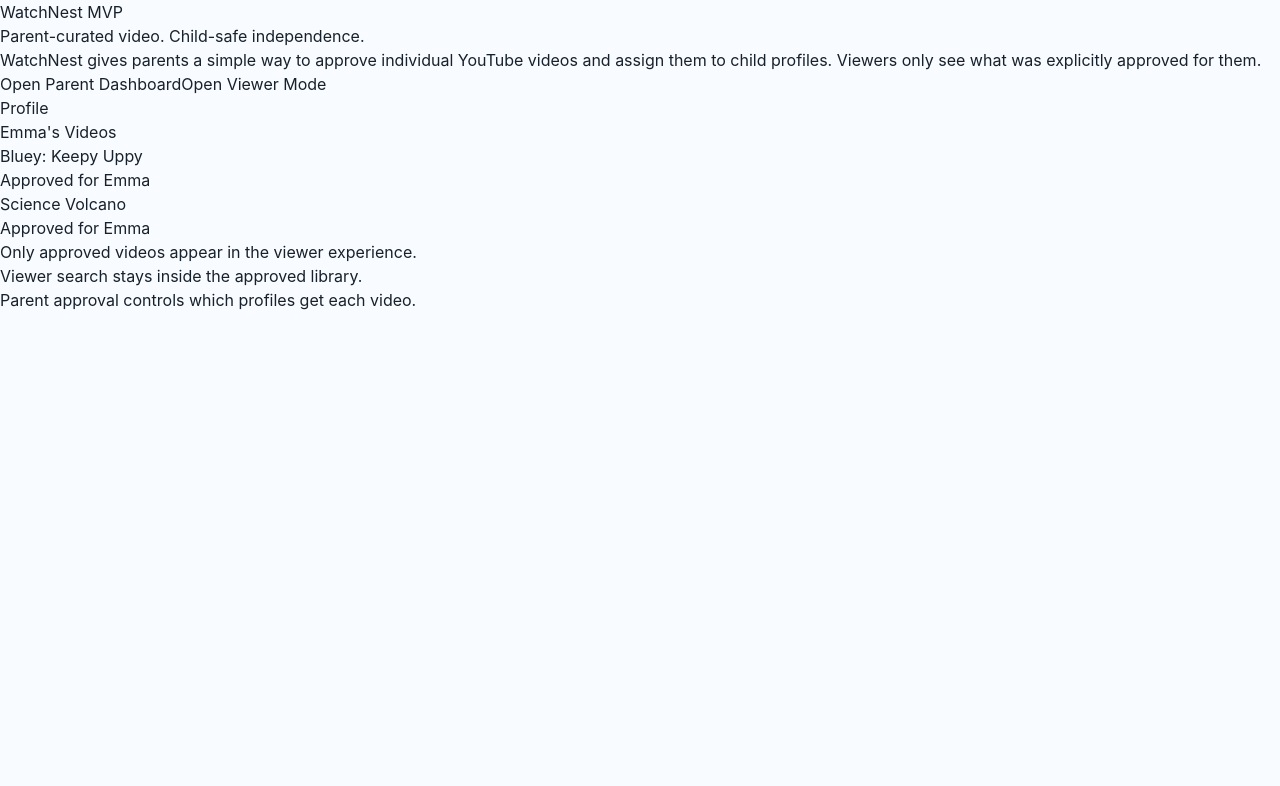
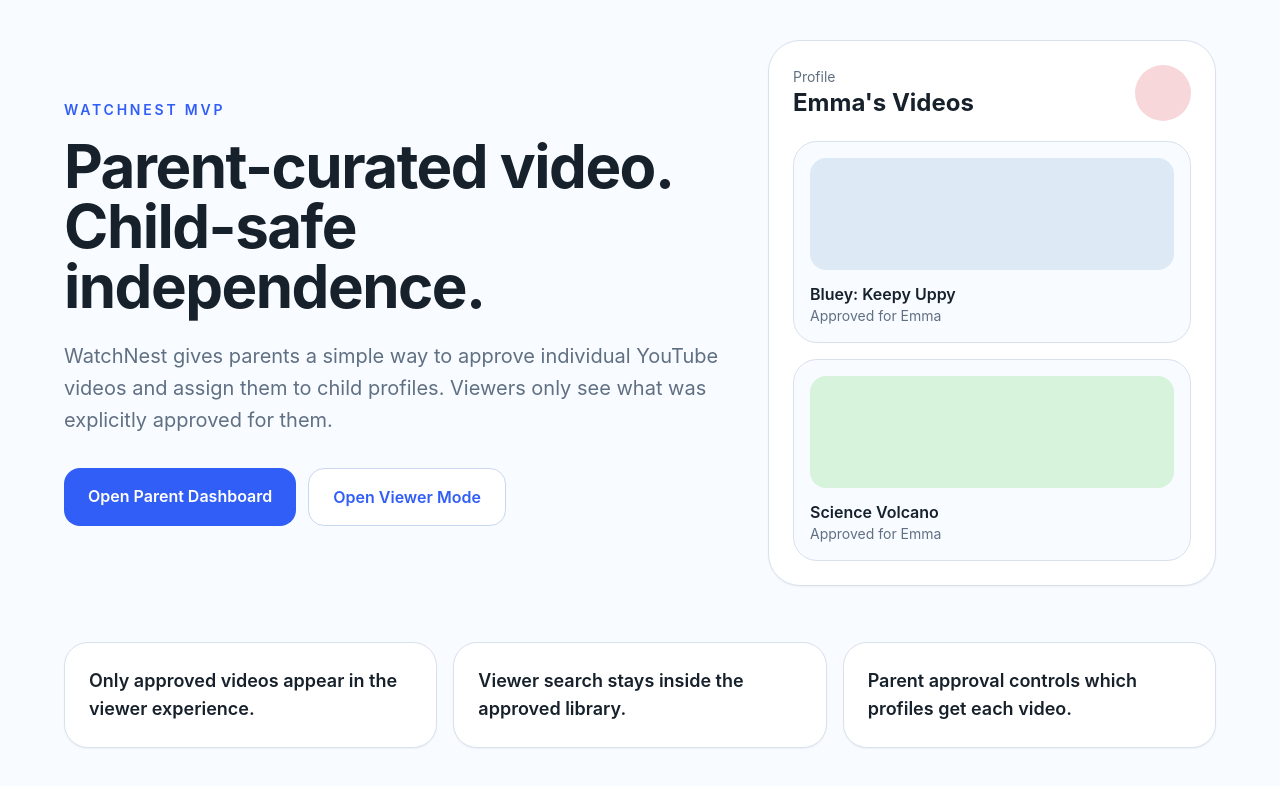
Before and after one commit to avromy/watchnest-, a Next.js app: page / in a window 1280 px wide. Shown: the top 786 px of the page. Built offline with nearby package versions, Linux system fonts and the light colour scheme.

Commit message:
chore: align Tailwind config with src app scaffold

```diff
--- a/tailwind.config.ts
+++ b/tailwind.config.ts
@@ -1,24 +1,28 @@
-import type { Config } from "tailwindcss";
+import type { Config } from 'tailwindcss';
 
 const config: Config = {
-  content: [
-    "./app/**/*.{js,ts,jsx,tsx,mdx}",
-    "./components/**/*.{js,ts,jsx,tsx,mdx}"
-  ],
+  content: ['./src/**/*.{js,ts,jsx,tsx,mdx}'],
   theme: {
     extend: {
       colors: {
-        nest: {
-          50: "#f4fbf8",
-          100: "#def7ed",
-          500: "#25a979",
-          700: "#157055",
-          900: "#0c3b31"
-        }
-      }
-    }
+        watchnest: {
+          background: '#f8fbff',
+          foreground: '#17212b',
+          muted: '#607083',
+          primary: '#315ef6',
+          surface: '#ffffff',
+          border: '#d9e2ec',
+          softBlue: '#ddeaf6',
+          softGreen: '#d8f3dc',
+          softPink: '#f8d7da',
+        },
+      },
+      borderRadius: {
+        card: '1.5rem',
+      },
+    },
   },
-  plugins: []
+  plugins: [],
 };
 
 export default config;
```
